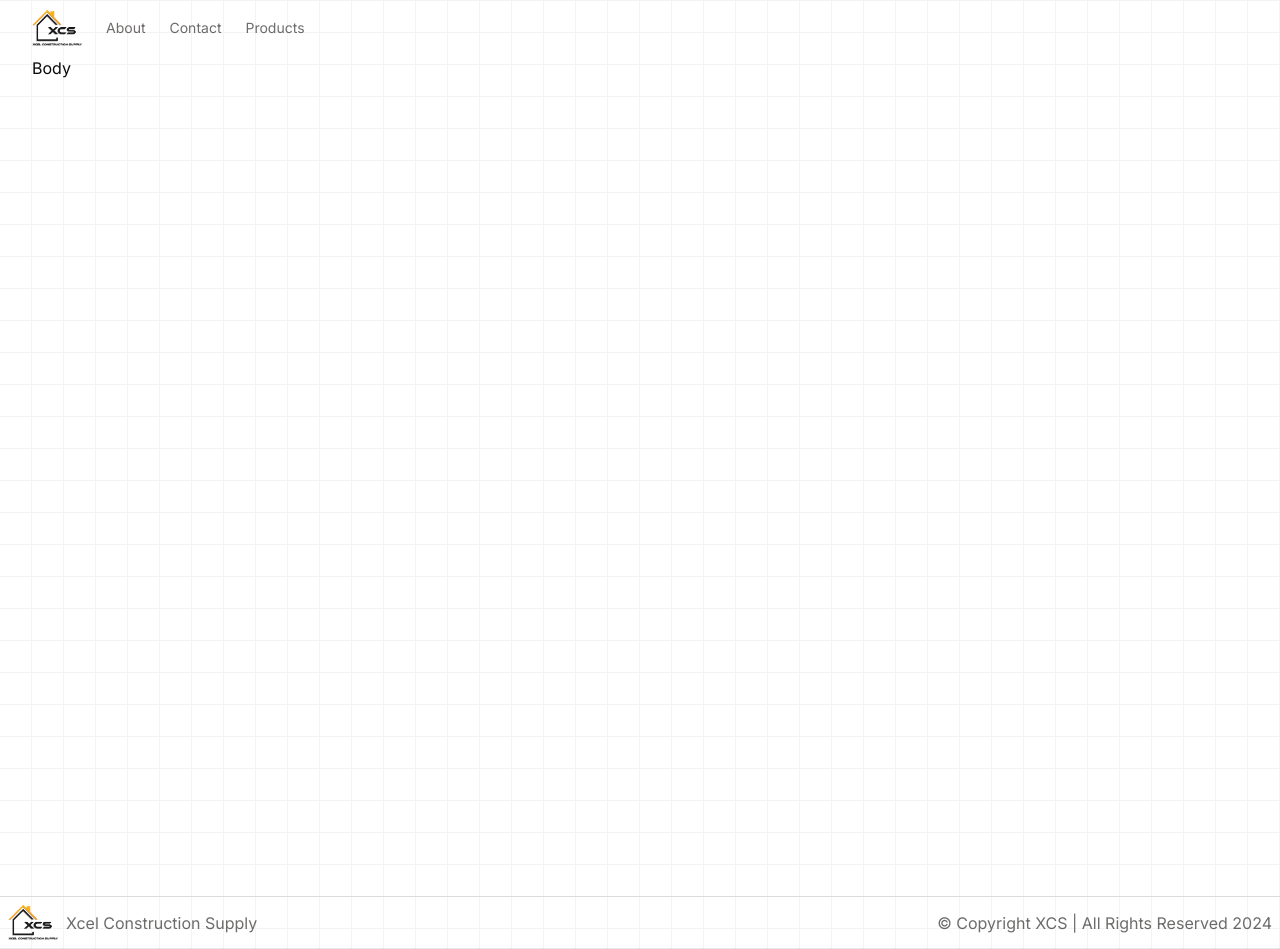
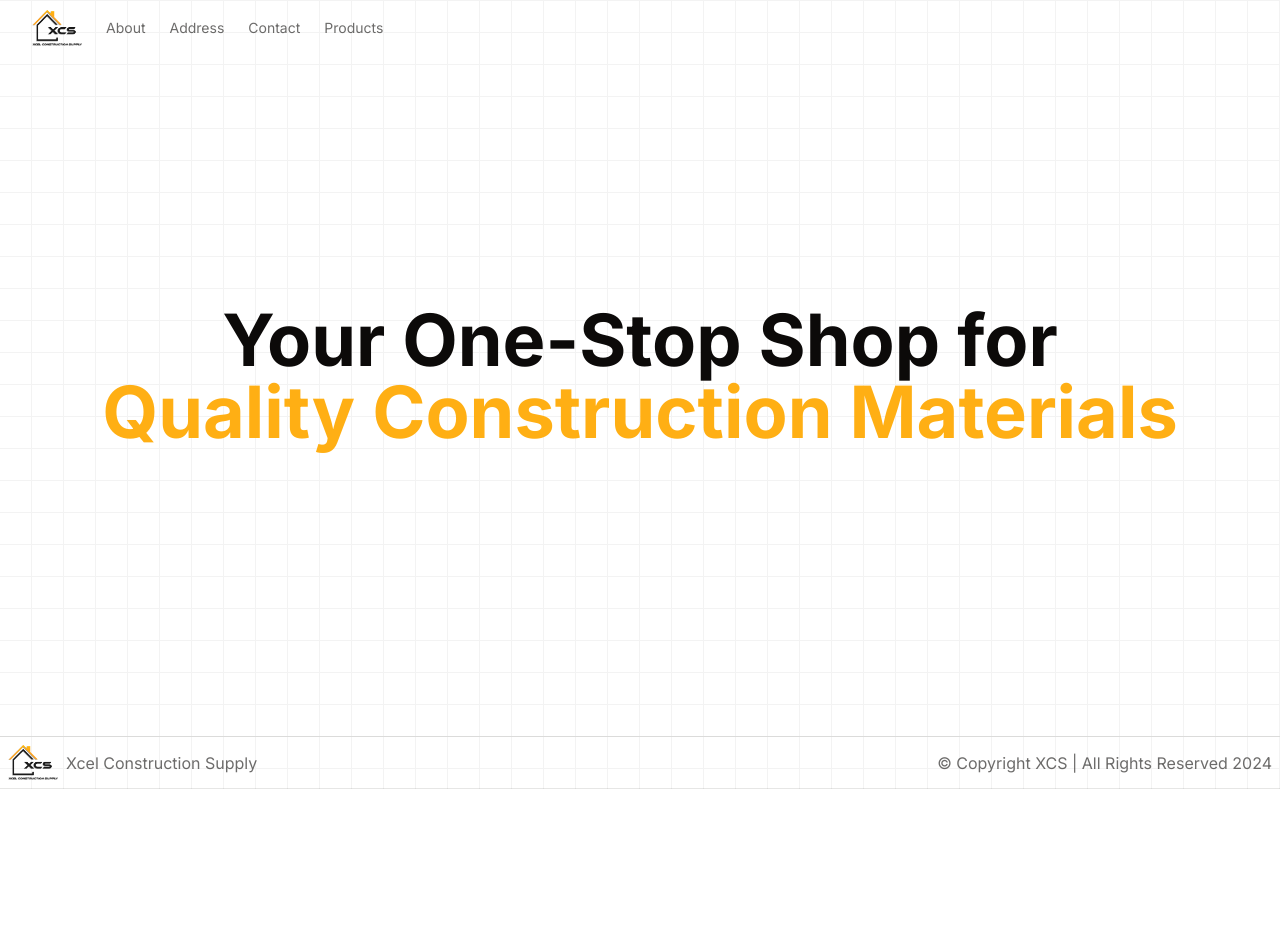
Before and after one commit to Donjheggo/XcelConstructionSupply, a Next.js app: page / in a window 1280 px wide. After the commit the page ends 800 px from the top, so only its background shows below. Built offline with nearby package versions, Linux system fonts and the light colour scheme.

Commit message:
feat: Add hero section

```diff
--- a/app/page.tsx
+++ b/app/page.tsx
@@ -1,12 +1,12 @@
 import Header from "@/components/home/header";
-import Body from "@/components/home/body";
 import Footer from "@/components/home/footer";
+import Hero from "@/components/home/hero";
 
 export default function Home() {
   return (
     <main className="bg-grid-stone-900/[0.05]">
       <Header />
-      <Body />
+      <Hero />
       <Footer />
     </main>
   );
--- a/components/home/body.tsx
+++ /dev/null
@@ -1,3 +0,0 @@
-export default function Body() {
-  return <div className="min-h-screen container max-w-screen-2xl">Body</div>;
-}
--- a/components/home/header.tsx
+++ b/components/home/header.tsx
@@ -25,6 +25,7 @@ export default function Header() {
 
   const navlinks = [
     { name: "About", href: "/#about" },
+    { name: "Address", href: "/#address" },
     { name: "Contact", href: "/#contact" },
     { name: "Products", href: "/products" },
   ];
@@ -39,7 +40,7 @@ export default function Header() {
     >
       <div className="container max-w-screen-2xl flex items-center h-14">
         <div className="mr-4 flex">
-          <Link className="space-x-2 lg:mr-6" href="/">
+          <Link className="space-x-2 mr-2 lg:mr-6" href="/">
             <Image src={logo} alt="nav-logo" width={50} />
           </Link>
           <nav className="flex items-center gap-4 text-sm lg:gap-6">
--- /dev/null
+++ b/components/home/hero.tsx
@@ -0,0 +1,10 @@
+export default function Hero() {
+  return (
+    <div className="h-[40rem] container max-w-screen-2xl flex items-center justify-center">
+      <h1 className="text-3xl md:text-4xl lg:text-5xl xl:text-7xl font-bold text-center">
+        Your One-Stop Shop for <br />
+        <span className="text-[#ffaf14]">Quality Construction Materials </span>
+      </h1>
+    </div>
+  );
+}
```
